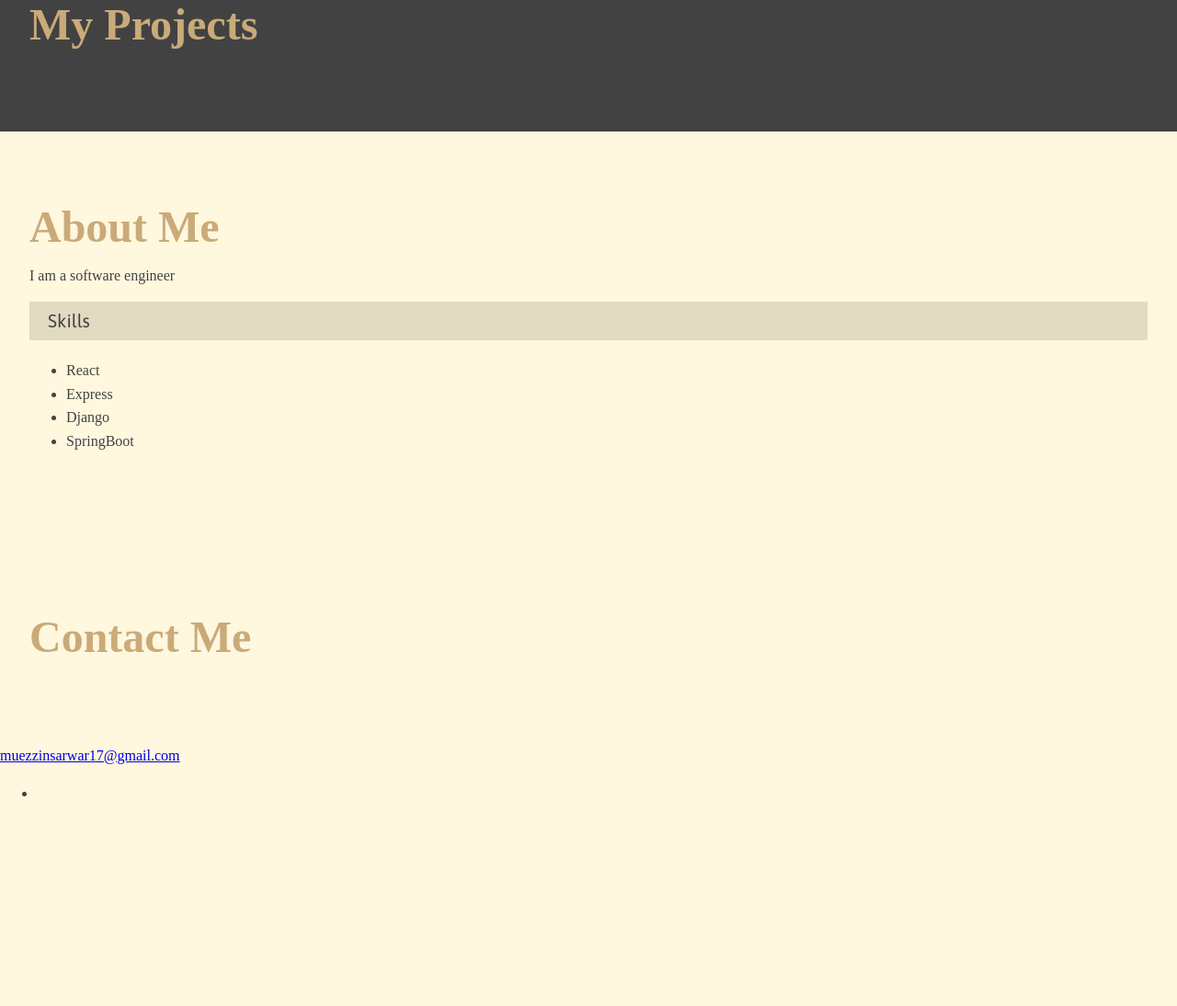
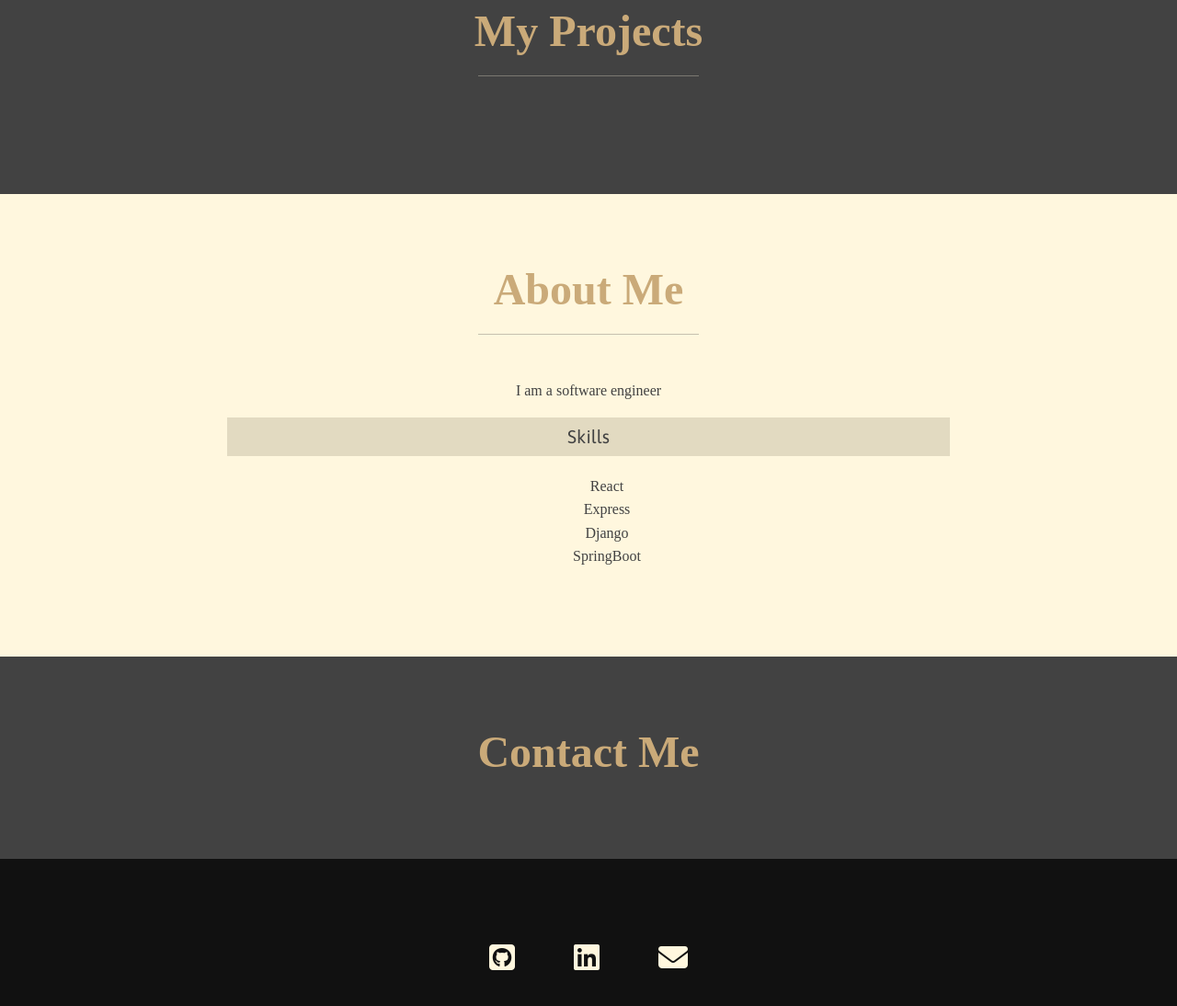
Before and after one commit to Muezzin-Sarwar/Muezzin-Sarwar.github.io, a plain HTML site: page index.html in a window 1280 px wide. Shown: the part 404-1498 px from the top of the page at 92% size. Before the commit the page ends 1296 px from the top, so only its background shows below. Drawn offline with nearby package versions, Linux system fonts and the light colour scheme; a web font is replaced by a local one.

Commit message:
Added styling and icons

```diff
--- a/css/style.css
+++ b/css/style.css
@@ -19,6 +19,7 @@
 	--fs-h2: 2.25rem;
 	--f3-h3: 1.25rem;
 	--fs-body: 1rem;
+	--fs-icons: 2rem;
 
 	--bs: 0.25em 0.25em 0.75em rgba(0, 0, 0, 0.5);
 }
@@ -52,6 +53,11 @@ img {
 
 strong {
 	font-weight: var(--fw-bold);
+}
+
+:focus {
+	outline: 3px solid var(--clr-accent);
+	outline-offset: 2px;
 }
 
 /* Typography */
@@ -121,6 +127,8 @@ nav {
 	.intro {
 		display: grid;
 		width: min-content;
+		margin: 0 auto;
+		grid-column-gap: 1em;
 		grid-template-areas:
 			'img title'
 			'img subtitle';
@@ -136,6 +144,7 @@ nav {
 
 	.section_title-intro {
 		padding-left: 0.25em;
+		padding-top: 0.75em;
 	}
 
 	.section_subtitle-intro {
@@ -153,4 +162,78 @@ nav {
 
 .my-projects {
 	background-color: var(--clr-dark);
+	color: var(--clr-light);
+	text-align: center;
 }
+
+.section_title-projects {
+	position: relative;
+}
+
+.section_title-projects::after {
+	content: '';
+	display: block;
+	width: 5em;
+	height: 1px;
+	margin: 0.5em auto 1em;
+	background: var(--clr-light);
+	opacity: 0.3;
+}
+
+/* About me */
+
+.about-me {
+	max-width: 850px;
+	margin: 0 auto;
+	text-align: center;
+}
+.skill_item {
+	display: block;
+}
+.section_title-about::after {
+	content: '';
+	display: block;
+	width: 5em;
+	height: 1px;
+	margin: 0.5em auto 1em;
+	background: var(--clr-dark);
+	opacity: 0.3;
+}
+
+/* Contact Me */
+
+.contact-me {
+	background: var(--clr-dark);
+	text-align: center;
+}
+
+/* Footer */
+
+.footer {
+	background: #111111;
+	color: var(--clr-light);
+	text-align: center;
+	padding: 2.5em 0;
+	font-size: var(--fs-icons);
+}
+
+.footer a {
+	color: inherit;
+	text-decoration: none;
+}
+
+.social-list {
+	list-style: none;
+	display: flex;
+	justify-content: center;
+	margin: 0.1em 0;
+	padding: 0;
+}
+
+.social-list_item {
+	margin: 0 0.5em;
+}
+
+.social-list_link {
+	padding: 0.5em;
+}
--- a/index.html
+++ b/index.html
@@ -27,6 +27,10 @@
 			rel="stylesheet"
 		/>
 		<link rel="stylesheet" href="css/style.css" />
+		<script
+			src="https://kit.fontawesome.com/14f4c17c28.js"
+			crossorigin="anonymous"
+		></script>
 	</head>
 	<body>
 		<header>
@@ -65,7 +69,9 @@
 		<section class="about-me" id="about">
 			<h2 class="section_title section_title-about">About Me</h2>
 			<div class="about-me_body">
-				<p>I am a software engineer</p>
+				<p>
+					I am a software engineer
+				</p>
 			</div>
 			<p class="section_subtitle section_subtitle-about">Skills</p>
 			<div class="about-me_body">
@@ -84,13 +90,24 @@
 		</section>
 
 		<!-- Footer -->
-		<footer>
-			<a href="mailto:muezzinsarwar17@gmail.com" class="footer_link"
-				>muezzinsarwar17@gmail.com</a
-			>
+		<footer class="footer">
 			<ul class="social-list">
 				<li class="social-list_item">
-					<a class="social-list_link" href="#"></a>
+					<a class="social-list_link" href="https://github.com/Muezzin-Sarwar"
+						><i class="fab fa-github-square"></i
+					></a>
+				</li>
+				<li class="social-list_item">
+					<a
+						class="social-list_link"
+						href="https://www.linkedin.com/in/muezzin-sarwar-804226198"
+						><i class="fab fa-linkedin"></i
+					></a>
+				</li>
+				<li class="social-list_item">
+					<a class="social-list_link" href="mailto:muezzinsarwar17@gmail.com"
+						><i class="fas fa-envelope"></i
+					></a>
 				</li>
 			</ul>
 		</footer>
```
